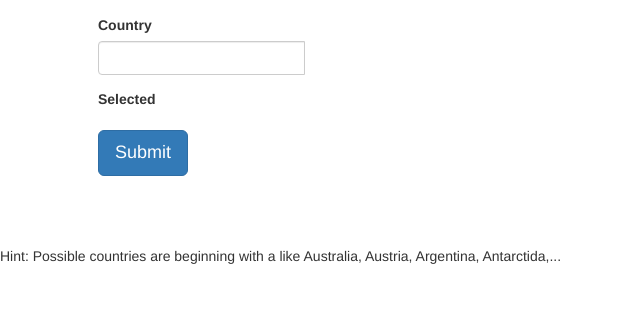
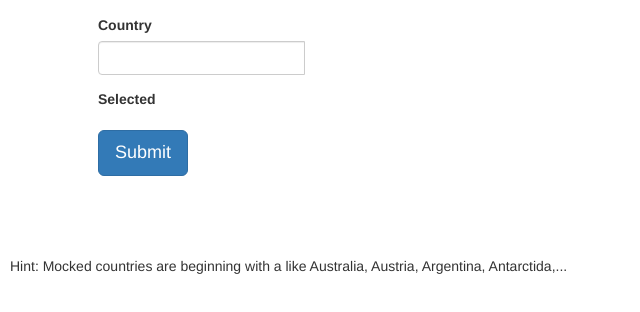
Before and after one commit to berc/country-select, a website: page docs/index.html in a window 1280 px wide. Shown: the part 82-394 px from the top of the page, without its empty margins (0-640 px from the left). Drawn offline with Linux system fonts and the light colour scheme.

Commit message:
Update index.html

```diff
--- a/docs/index.html
+++ b/docs/index.html
@@ -16,6 +16,6 @@
     <app>
       Loading...
     </app>
-    <div>Hint: Possible countries are beginning with a like Australia, Austria, Argentina, Antarctida,...</div>
+    <div style="margin: 1rem">Hint: Mocked countries are beginning with a like Australia, Austria, Argentina, Antarctida,...</div>
   <script src="/country-select/vendor.bundle.js?ed5c1ebcd4eb288036f1"></script><script src="/country-select/app.bundle.js?ed5c1ebcd4eb288036f1"></script></body>
 </html>
```
